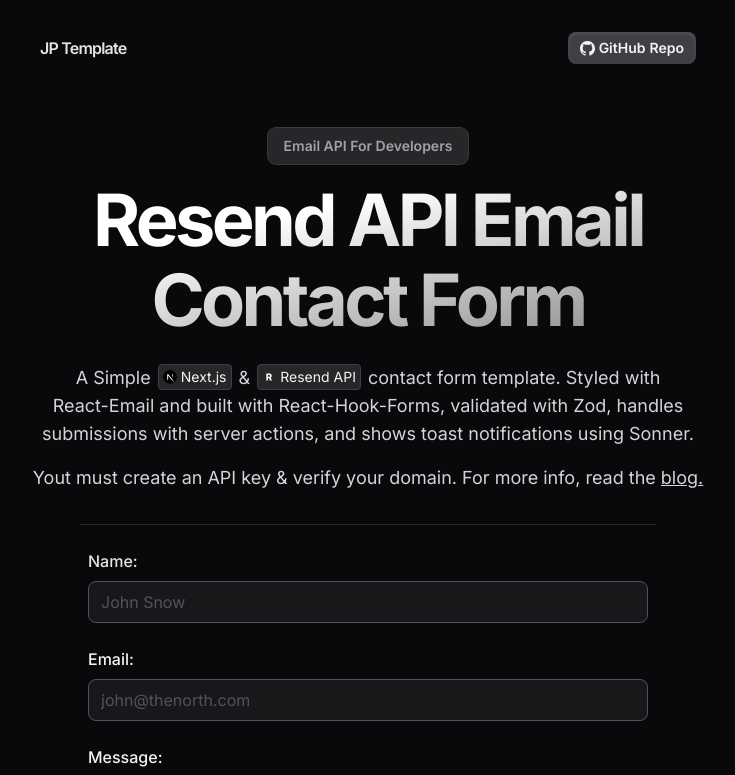
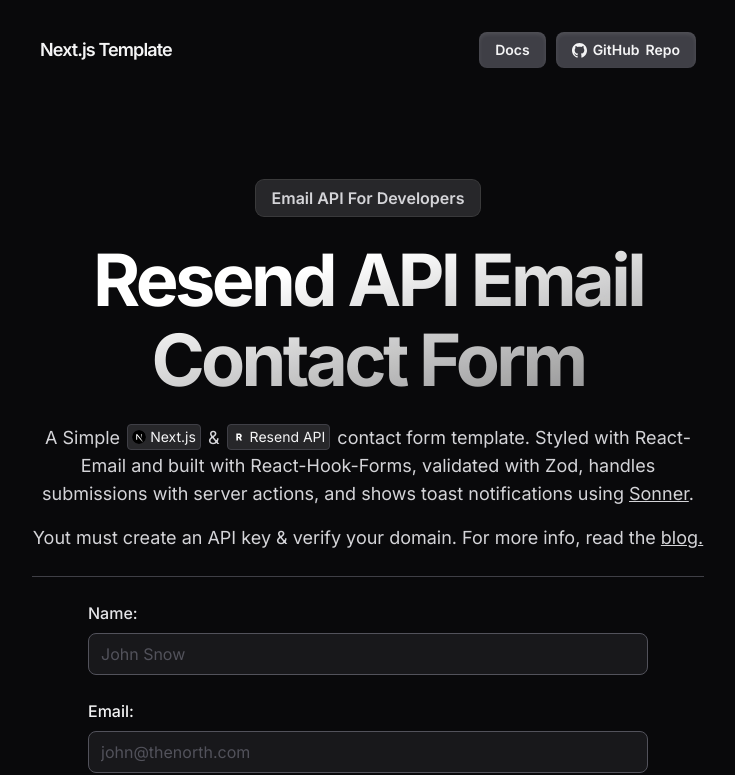
Before and after one commit to JPerez00/resend-email-template, a Next.js app: page / in a window 1280 px wide. Shown: the top 775 px of the page, without its empty margins (272-1007 px from the left). Built offline with nearby package versions, Linux system fonts and the light colour scheme; no server answers.

Commit message:
nav doc button added, page readability improved

```diff
--- a/app/components/Navbar.tsx
+++ b/app/components/Navbar.tsx
@@ -6,16 +6,21 @@
     <nav className="mb-16 relative z-50 flex justify-between px-2">
       <div className="flex items-center space-x-2">
         <Link href="/" aria-label="Home">
-          <h2 className='items-center justify-center inline-flex text-base font-semibold tracking-tighter text-zinc-200'>JP Template</h2>
+          <h2 className='items-center justify-center inline-flex md:text-lg font-semibold tracking-tighter text-zinc-100'>Next.js Template</h2>
         </Link>
       </div>
-      <div className="flex items-center gap-x-2">
+      <div className="flex items-center gap-x-2.5">
+      <Link href="https://www.jorge-perez.dev/blog/resend-contact-form" passHref>
+          <button className="inline-flex items-center gap-1 py-2 px-4 text-sm font-semibold rounded-lg bg-zinc-700 text-zinc-100 shadow-inner shadow-white/10 focus:outline-none hover:bg-zinc-600 focus:bg-zinc-700 focus:outline-1 focus:outline-white">
+            Docs
+          </button>
+        </Link>
         <Link href="https://github.com/JPerez00/resend-email-template" passHref>
-          <button className="inline-flex items-center gap-1 py-1.5 px-3 text-sm font-semibold rounded-lg bg-zinc-700 text-zinc-100 shadow-inner shadow-white/10 focus:outline-none hover:bg-zinc-600 focus:bg-zinc-700 focus:outline-1 focus:outline-white">
+          <button className="inline-flex items-center gap-1.5 py-2 px-4 text-sm font-semibold rounded-lg bg-zinc-700 text-zinc-100 shadow-inner shadow-white/10 focus:outline-none hover:bg-zinc-600 focus:bg-zinc-700 focus:outline-1 focus:outline-white">
             <svg xmlns="http://www.w3.org/2000/svg" width="15" height="15" fill="currentColor" viewBox="0 0 24 24">
               <path d="M12 0c-6.626 0-12 5.373-12 12 0 5.302 3.438 9.8 8.207 11.387.599.111.793-.261.793-.577v-2.234c-3.338.726-4.033-1.416-4.033-1.416-.546-1.387-1.333-1.756-1.333-1.756-1.089-.745.083-.729.083-.729 1.205.084 1.839 1.237 1.839 1.237 1.07 1.834 2.807 1.304 3.492.997.107-.775.418-1.305.762-1.604-2.665-.305-5.467-1.334-5.467-5.931 0-1.311.469-2.381 1.236-3.221-.124-.303-.535-1.524.117-3.176 0 0 1.008-.322 3.301 1.23.957-.266 1.983-.399 3.003-.404 1.02.005 2.047.138 3.006.404 2.291-1.552 3.297-1.23 3.297-1.23.653 1.653.242 2.874.118 3.176.77.84 1.235 1.911 1.235 3.221 0 4.609-2.807 5.624-5.479 5.921.43.372.823 1.102.823 2.222v3.293c0 .319.192.694.801.576 4.765-1.589 8.199-6.086 8.199-11.386 0-6.627-5.373-12-12-12z"></path>
             </svg>
-            GitHub <span className="hidden lg:inline">Repo</span>
+            <span className="hidden lg:inline">GitHub</span> Repo
           </button>
         </Link>
       </div>
--- a/app/page.tsx
+++ b/app/page.tsx
@@ -14,14 +14,14 @@
 
 export default function Home() {
   return (
-    <main className="mb-20 flex flex-1 w-full flex-col items-center justify-center text-center">
-      <div className="shadow-sm font-semibold mb-4 first-letter:shadow inline-flex rounded-lg px-4 py-1 md:py-2 text-xs md:text-sm leading-6 text-zinc-400 bg-zinc-800 ring-1 backdrop-blur ring-white/20 hover:ring-white/30">
+    <main className="mb-20 mt-8 md:mt-12 flex flex-1 w-full flex-col items-center justify-center text-center">
+      <div className="shadow-sm font-semibold mb-6 first-letter:shadow inline-flex rounded-lg px-4 py-1 md:py-1.5 text-sm md:text-base leading-6 text-zinc-300 bg-zinc-800 ring-1 backdrop-blur ring-white/20 hover:ring-white/30">
         Email API For Developers
       </div>
       <h1 className="text-balance md:text-7xl leading-[3.4rem] md:leading-[5rem] text-5xl font-bold tracking-tighter font-gradient">
         Resend API Email Contact Form
       </h1>
-      <p className="text-balance mt-6 text-center text-zinc-300 md:text-lg">
+      <p className="text-pretty mt-6 text-center text-zinc-300 md:text-lg leading-relaxed">
         A Simple {' '}
           <Pin href="https://nextjs.org">
             <Image
@@ -45,13 +45,13 @@
             Resend API
           </Pin>
           {' '}
-        contact form template. Styled with React-Email and built with React-Hook-Forms, validated with Zod, handles submissions with server actions, and shows toast notifications using Sonner.
+        contact form template. Styled with React-Email and built with React-Hook-Forms, validated with Zod, handles submissions with server actions, and shows toast notifications using <Link href="https://sonner.emilkowal.ski/" className="underline hover:text-white transition-all">Sonner</Link>.
       </p>
-      <p className="text-balance mt-4 text-center text-zinc-300 md:text-lg">
+      <p className="text-pretty mt-4 text-center text-zinc-300 md:text-lg">
         Yout must create an API key & verify your domain. For more info, read the  <Link href="https://www.jorge-perez.dev/blog/resend-contact-form" className="underline hover:text-white transition-all">blog.</Link>
       </p>
-      <div className="my-2 text-left mx-auto w-full max-w-xl">
-        <hr className="my-6 border-zinc-800" />
+      <hr className="my-6 border-zinc-700 w-full" />
+      <div className="text-left mx-auto w-full max-w-xl">
         <ContactForm />
       </div>
     </main>
```
